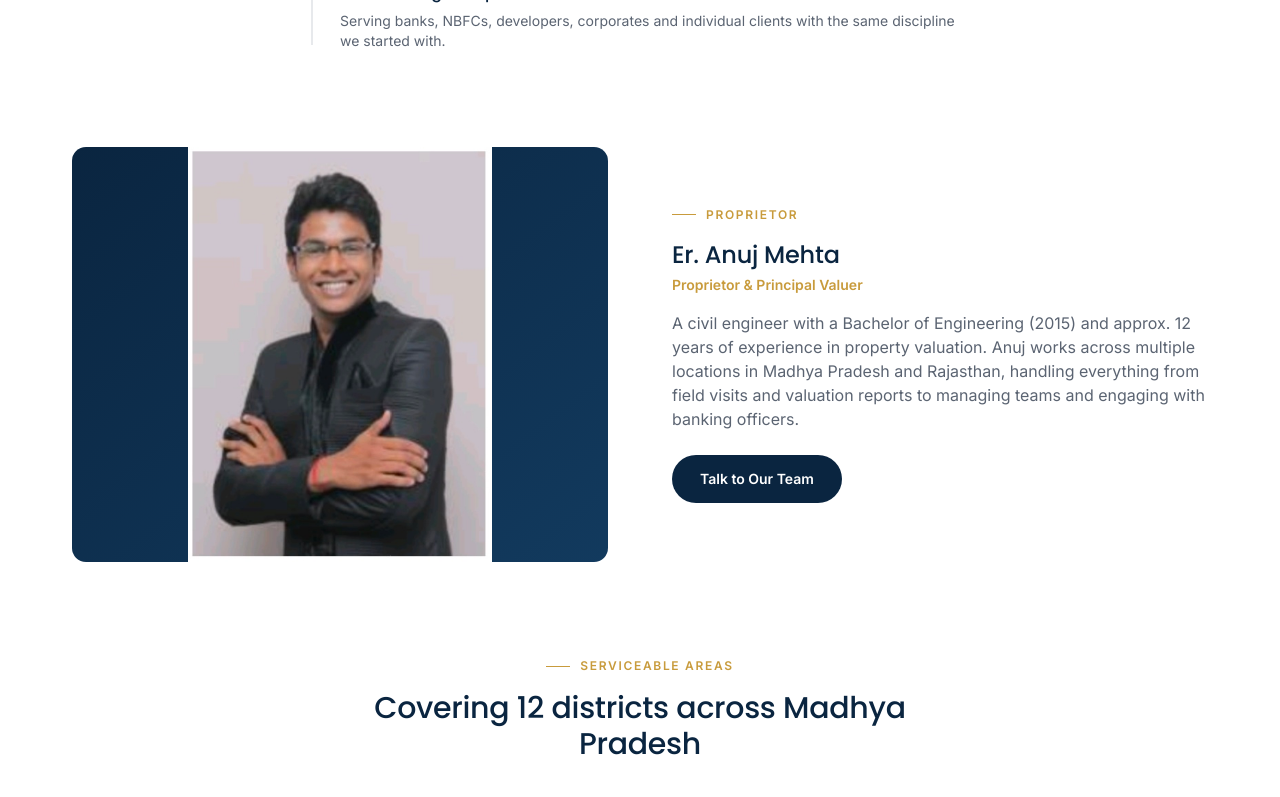
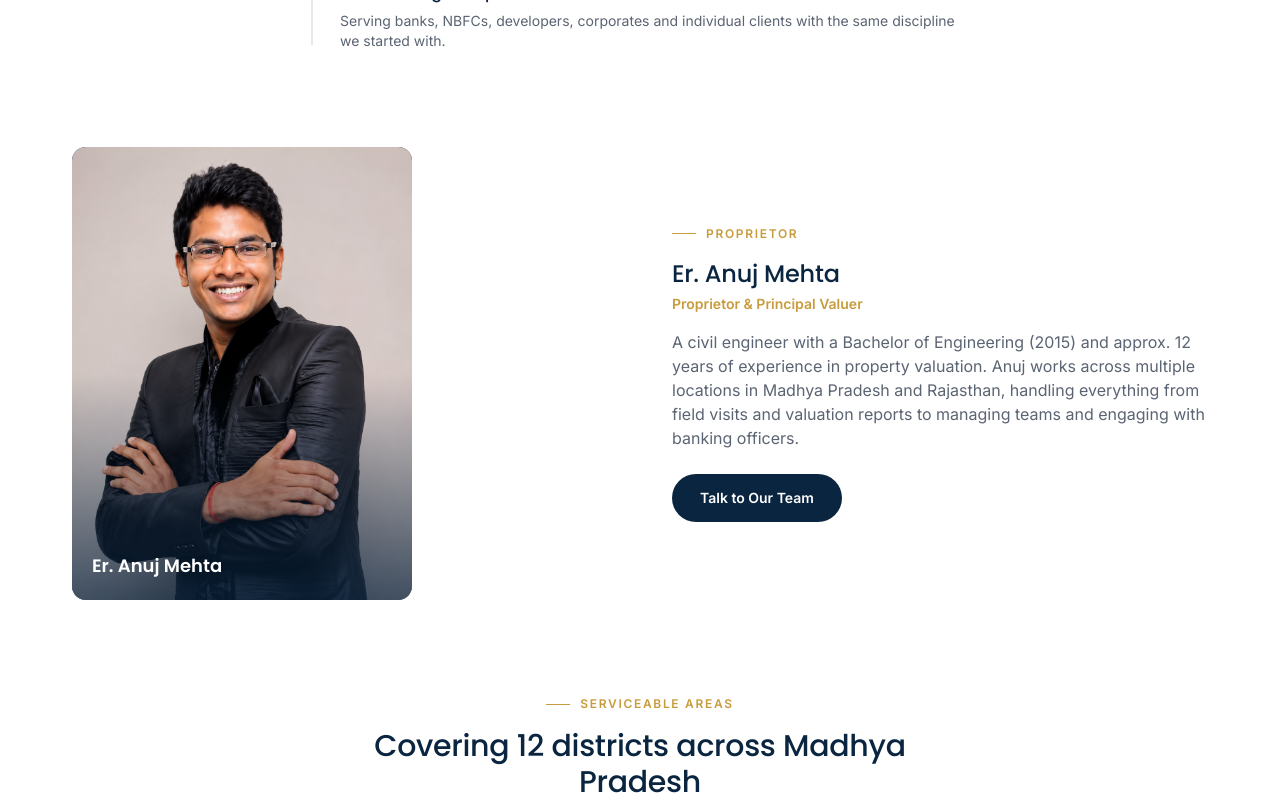
Before and after one commit to Gajenndrasingh/Madhukars, a React (Vite) app: page /about in a window 1280 px wide. Shown: the part 1719-2516 px from the top of the page. Built offline with nearby package versions, Linux system fonts and the light colour scheme.

Commit message:
Update website

```diff
--- a/src/data/content.js
+++ b/src/data/content.js
@@ -48,7 +48,7 @@ export const coreValues = [
 ]
 
 export const timeline = [
-  { year: '2014', title: 'Practice founded', desc: 'Started as an independent valuation practice serving residential and small commercial clients.' },
+  { year: '2015', title: 'Practice founded', desc: 'Started as an independent valuation practice serving residential and small commercial clients.' },
   { year: '2017', title: 'Empanelled with leading banks', desc: 'Added to approved valuer panels for major public and private sector banks.' },
   { year: '2020', title: 'Industrial & agricultural expansion', desc: 'Extended coverage to industrial units, plant & machinery, and agricultural land.' },
   { year: '2023', title: '4,000th report delivered', desc: 'Crossed a milestone of assignments completed across residential, commercial and institutional clients.' },
--- a/src/pages/About.jsx
+++ b/src/pages/About.jsx
@@ -1,7 +1,7 @@
 import { NavLink } from 'react-router-dom'
 import Reveal from '../components/Reveal'
 import { coreValues, timeline, proprietor, serviceAreas } from '../data/content'
-import anujPhoto from '../assets/anuj-mehta.jpg'
+import anujPhoto from '../assets/anuj-mehta.png'
 
 export default function About() {
   return (
@@ -87,10 +87,19 @@ export default function About() {
         {/* Proprietor */}
         <div className="grid md:grid-cols-2 gap-16 items-center mt-24">
           <Reveal direction="left">
-            <div className="relative rounded-card overflow-hidden aspect-[4/3.1] bg-gradient-to-br from-navy to-navy-soft flex items-center justify-center">
-              <img src={anujPhoto} alt={proprietor.name} className="h-full w-auto object-cover" />
-            </div>
-          </Reveal>
+    <div className="relative rounded-card overflow-hidden aspect-[3/4] bg-navy max-w-[340px] mx-auto md:mx-0">
+      <img
+        src={anujPhoto}
+        alt={proprietor.name}
+        className="absolute inset-0 h-full w-full object-cover object-top"
+      />
+      <div className="absolute inset-0 bg-gradient-to-t from-navy/70 via-transparent to-transparent" />
+      <div className="absolute bottom-5 left-5 right-5">
+        <p className="text-white font-heading font-semibold text-lg">{proprietor.name}</p>
+        <p className="text-white/70 text-sm">{proprietor.title}</p>
+      </div>
+    </div>
+  </Reveal>
           <Reveal direction="right">
             <div className="eyebrow-dark">Proprietor</div>
             <h2 className="text-xl md:text-2xl mb-1">{proprietor.name}</h2>
```
Also changed, not shown: src/assets/anuj-mehta.png (added), src/assets/anuj-mehta1.jpg (renamed from src/assets/anuj-mehta.jpg).
